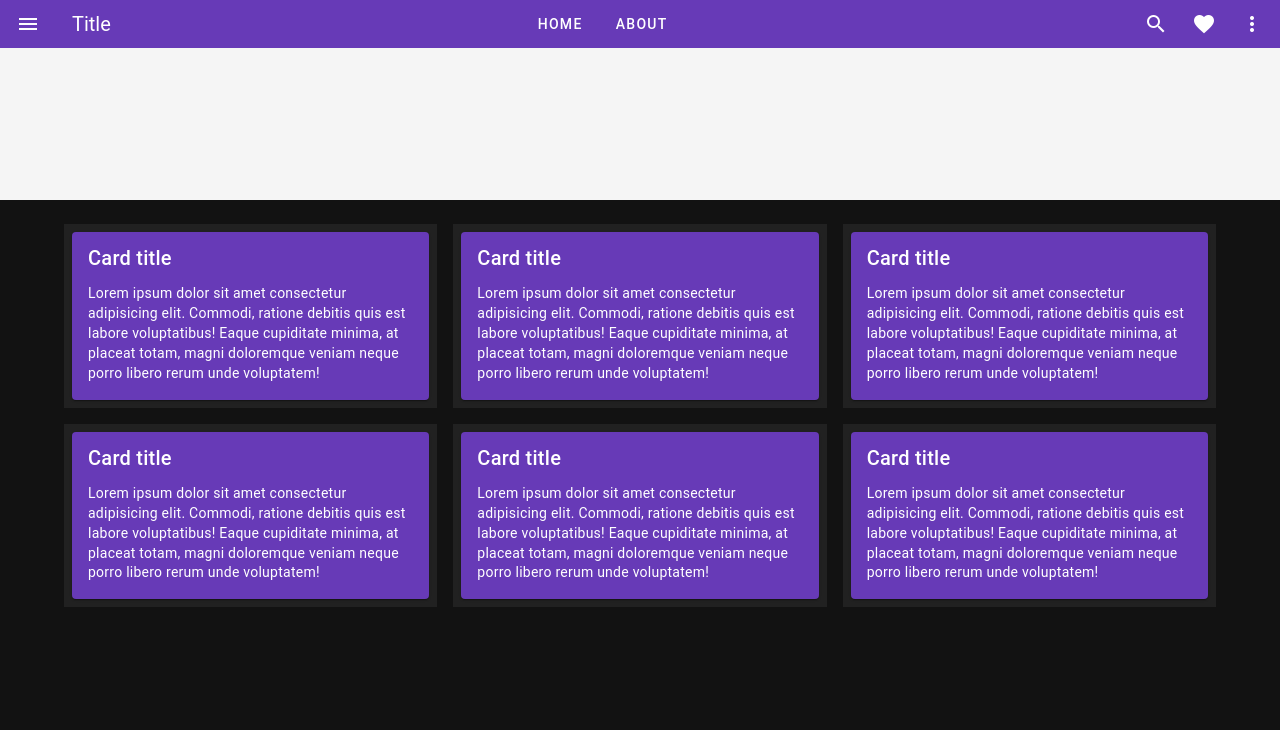
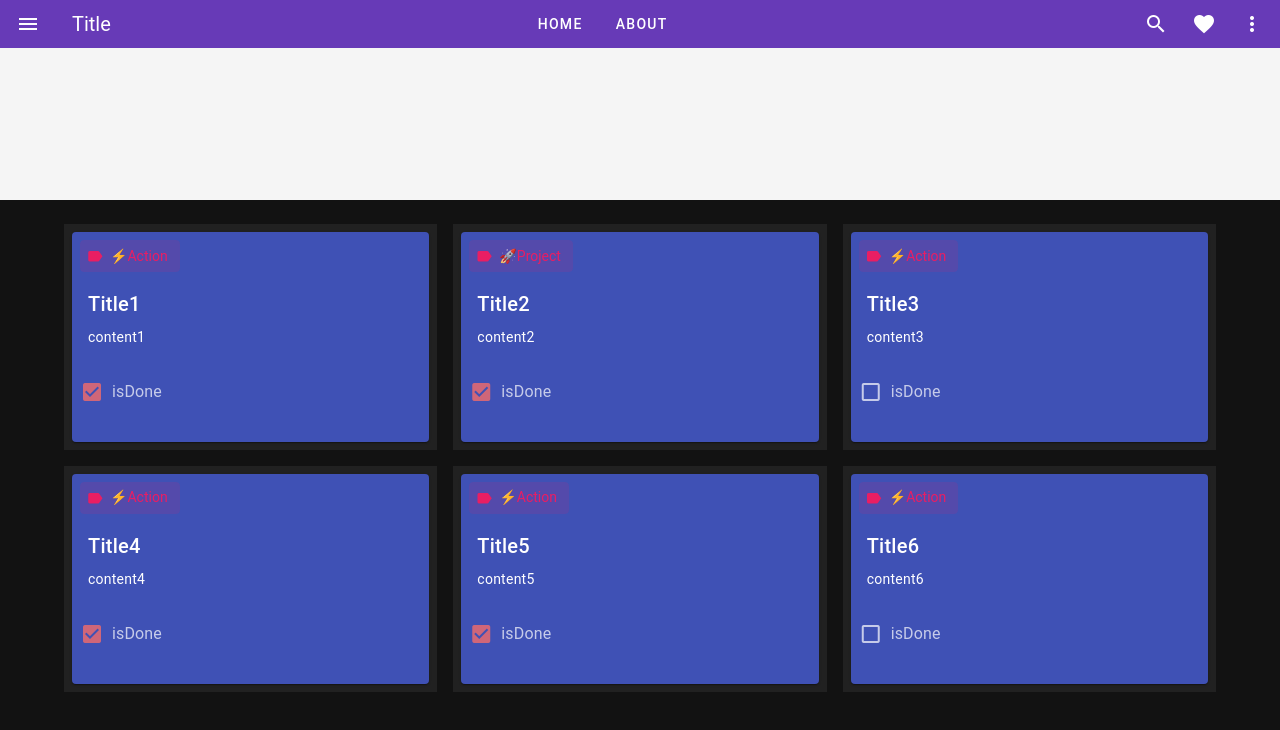
Before and after one commit to 39-Y/bindingOfPlanner-front, a Vue app: page / in a window 1280 px wide. Shown: the top 730 px of the page. Built offline with nearby package versions, Linux system fonts and the light colour scheme; no server answers.

Commit message:
Feat: backend와 api 연결을 위한 환경 설정

```diff
--- a/package.json
+++ b/package.json
@@ -9,6 +9,7 @@
   },
   "dependencies": {
     "@mdi/font": "7.0.96",
+    "axios": "^1.7.2",
     "core-js": "^3.34.0",
     "roboto-fontface": "*",
     "vue": "^3.4.0",
--- /dev/null
+++ b/src/api/actions.js
@@ -0,0 +1,5 @@
+import { actions } from '.';
+
+export function getHi() {
+  return actions.get('/hi');
+}
--- /dev/null
+++ b/src/api/index.js
@@ -0,0 +1,11 @@
+import axios from 'axios';
+
+function create (url, options) {
+  const instance = axios.create({
+    baseURL: url,
+    ...options,
+  });
+  return instance;
+}
+
+export const actions = create(`${import.meta.env.VITE_APP_API_URL}/action`);
--- a/src/components/ActionCard.vue
+++ b/src/components/ActionCard.vue
@@ -1,14 +1,51 @@
 <template>
-  <v-card color="deep-purple" title="Card title" text="Lorem ipsum dolor sit amet consectetur adipisicing elit. Commodi, ratione debitis quis est labore voluptatibus! Eaque cupiditate minima, at placeat totam, magni doloremque veniam neque porro libero rerum unde voluptatem!"></v-card>
+  <v-card color="indigo">
+    <v-chip
+      class="ma-2"
+      color="pink"
+      label
+    >
+      <v-icon icon="mdi-label" start></v-icon>
+      <span>{{ cardTag === 'Action'? '⚡Action' : '🚀Project' }}</span>
+    </v-chip>
+    <v-card-title>{{ cardTitle }}</v-card-title>
+    <v-card-text>{{ cardContent }}</v-card-text>
+    <v-checkbox
+            color="error"
+            label="isDone"
+            :model-value="isDone"
+          ></v-checkbox>
+  </v-card>
 
 </template>
 
 <script>
 export default {
+  props: {
+    cardTitle: {
+      type: String,
+      required: true
+
+    },
+    cardContent:{
+      type: String,
+      required: true
+    },
+    cardTag:{
+      type: String,
+      default: 'Action'
+    },
+    isDone:{
+      type: Boolean,
+      default: true
+    },
+  },
   setup () {
+    const updateIsDone = (v) => {
+      this.$emit('update:checked', v)
+    };
 
-
-    return {}
+    return {updateIsDone}
   }
 }
 </script>
--- a/src/components/TheView.vue
+++ b/src/components/TheView.vue
@@ -2,13 +2,17 @@
   <v-container class="">
     <v-row no-gutters>
       <v-col
-        v-for="n in 6"
-        :key="n"
+        v-for="post in posts"
+        :key="post"
         cols="12"
         sm="4"
       >
         <v-sheet class="ma-2 pa-2">
-          <ActionCard></ActionCard>
+          <ActionCard :cardTitle="post.cardTitle"
+                      :cardContent="post.cardContent"
+                      :isDone="post.isDone"
+                      :cardTag="post.cardTag">
+          </ActionCard>
         </v-sheet>
       </v-col>
     </v-row>
@@ -16,7 +20,29 @@
 </template>
 
 <script setup>
-  import ActionCard from "./ActionCard.vue"
+  import { onMounted, reactive } from "vue";
+  import ActionCard from "./ActionCard.vue";
+  import { getHi } from "@/api/actions";
+
+  onMounted(() =>{
+    getPosts();
+  });
+
+  const posts = reactive([
+    {cardTitle: 'Title1', cardContent:'content1', isDone: true},
+    {cardTitle: 'Title2', cardContent:'content2', isDone: true, cardTag: "Project"},
+    {cardTitle: 'Title3', cardContent:'content3', isDone: false},
+    {cardTitle: 'Title4', cardContent:'content4', isDone: true},
+    {cardTitle: 'Title5', cardContent:'content5', isDone: true},
+    {cardTitle: 'Title6', cardContent:'content6', isDone: false},
+  ]);
+
+  const getPosts = async () => {
+    //posts =
+    const res = await getHi();
+    console.dir(res);
+  };
+
 </script>
 
 <style lang="scss" scoped>
```
Also changed, not shown: 2 other files (tests, documents, lock files or other folders).
